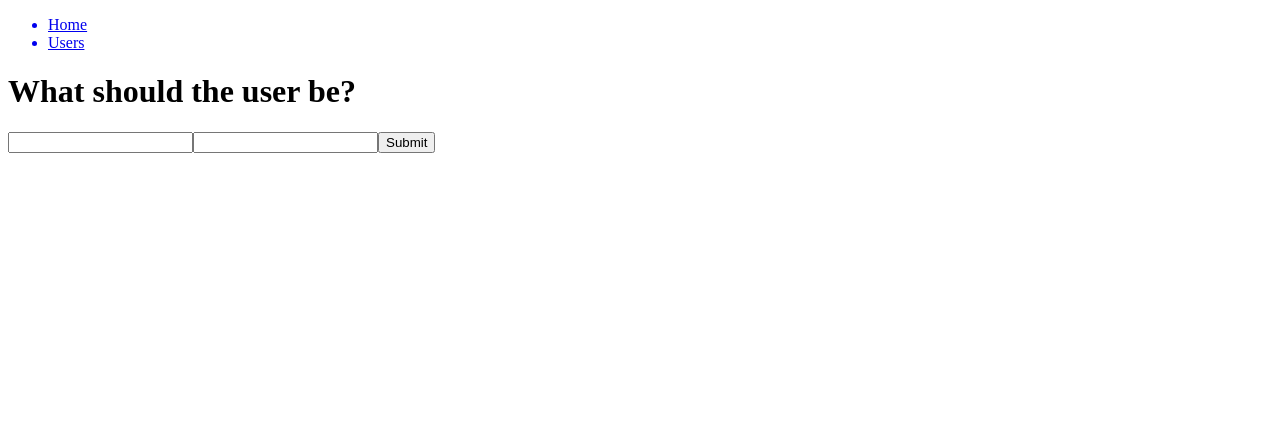
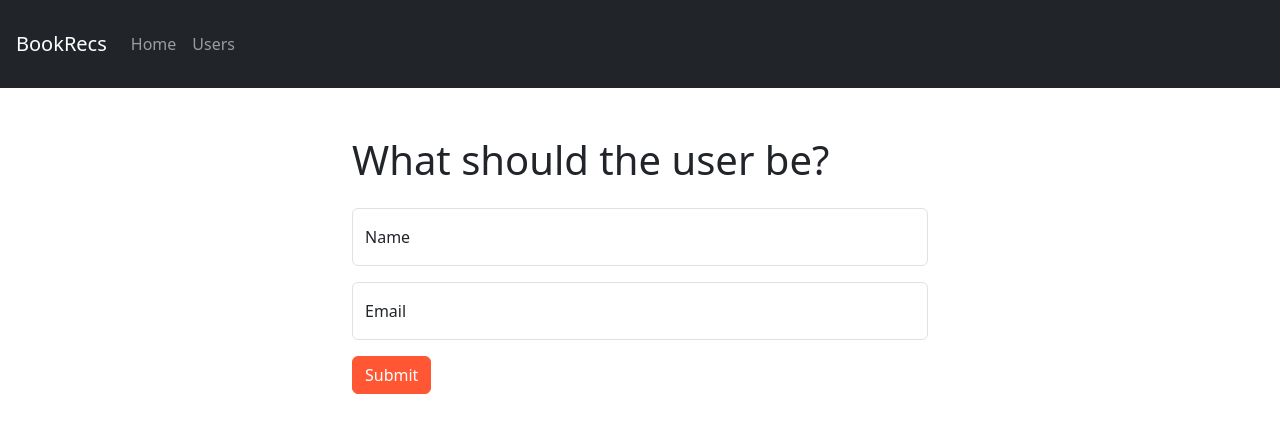
Before and after one commit to Bereket-Gebreyesus/Book-Recommendation-App, a React app in the folder client/: page /user/create in a window 1280 px wide. Shown: the top 432 px of the page. Built offline with nearby package versions, Linux system fonts and the light colour scheme.

Commit message:
Bootstrap configured and applied in createUser and home pages to see it's effect

```diff
--- a/client/package.json
+++ b/client/package.json
@@ -52,9 +52,13 @@
     "webpack-dev-server": "^5.0.4"
   },
   "dependencies": {
+    "@popperjs/core": "^2.11.8",
+    "bootstrap": "^5.3.3",
     "prop-types": "^15.7.2",
     "react": "^18.2.0",
+    "react-bootstrap": "^2.10.4",
     "react-dom": "^18.2.0",
+    "react-router-bootstrap": "^0.26.3",
     "react-router-dom": "^6.0.2"
   }
 }
--- a/client/src/App.jsx
+++ b/client/src/App.jsx
@@ -1,5 +1,6 @@
 import React from "react";
 import { Routes, Route } from "react-router-dom";
+import "./index.css";
 import Nav from "./components/Nav";
 import Home from "./pages/Home/Home";
 import CreateUser from "./pages/User/CreateUser";
--- a/client/src/components/Input.jsx
+++ b/client/src/components/Input.jsx
@@ -1,21 +1,28 @@
 import React from "react";
 import PropTypes from "prop-types";
+import Form from "react-bootstrap/Form";
 
-const Input = ({ name, value, onChange, ...rest }) => {
+const Input = ({ id, name, value, onChange, placeholder, ...rest }) => {
   return (
-    <input
-      {...rest}
-      name={name}
-      value={value}
-      onChange={(e) => onChange(e.target.value)}
-    />
+    <Form.Group controlId={id} className="form-floating mb-3">
+      <Form.Control
+        {...rest}
+        name={name}
+        value={value}
+        onChange={(e) => onChange(e.target.value)}
+        placeholder={placeholder}
+      />
+      <Form.Label>{placeholder}</Form.Label>
+    </Form.Group>
   );
 };
 
 Input.propTypes = {
+  id: PropTypes.string,
   name: PropTypes.string.isRequired,
   value: PropTypes.string.isRequired,
   onChange: PropTypes.func.isRequired,
+  placeholder: PropTypes.string.isRequired,
 };
 
 export default Input;
--- a/client/src/components/Nav.jsx
+++ b/client/src/components/Nav.jsx
@@ -1,19 +1,26 @@
 import React from "react";
-import { Link } from "react-router-dom";
+import { Navbar, Nav } from "react-bootstrap";
+import { LinkContainer } from "react-router-bootstrap";
 
 import TEST_ID from "./Nav.testid";
 
-const Nav = () => {
+const NavBar = () => {
   return (
-    <ul>
-      <Link to="/" data-testid={TEST_ID.linkToHome}>
-        <li>Home</li>
-      </Link>
-      <Link to="/user" data-testid={TEST_ID.linkToUsers}>
-        <li>Users</li>
-      </Link>
-    </ul>
+    <Navbar bg="dark" variant="dark" expand="lg">
+      <Navbar.Brand href="#" className="m-3">BookRecs</Navbar.Brand>
+      <Navbar.Toggle aria-controls="basic-navbar-nav" />
+      <Navbar.Collapse id="basic-navbar-nav">
+        <Nav className="me-auto">
+          <LinkContainer to="/" data-testid={TEST_ID.linkToHome}>
+            <Nav.Link>Home</Nav.Link>
+          </LinkContainer>
+          <LinkContainer to="/user" data-testid={TEST_ID.linkToUsers}>
+            <Nav.Link>Users</Nav.Link>
+          </LinkContainer>
+        </Nav>
+      </Navbar.Collapse>
+    </Navbar>
   );
 };
 
-export default Nav;
+export default NavBar;
--- /dev/null
+++ b/client/src/index.css
@@ -0,0 +1,21 @@
+:root {
+  --bs-primary: #ff5733;
+  --bs-primary-hover-bg: #cc4626;
+}
+
+body {
+  margin: 0;
+  /* Remove default margin */
+  padding: 0;
+  /* Remove default padding */
+}
+
+.btn-primary {
+  background-color: var(--bs-primary) !important;
+  border-color: var(--bs-primary) !important;
+}
+
+.btn-primary:hover {
+  background-color: var(--bs-primary-hover-bg) !important;
+  border-color: var(--bs-primary-hover-bg) !important;
+}
--- a/client/src/index.jsx
+++ b/client/src/index.jsx
@@ -1,5 +1,6 @@
 import React from "react";
 import { createRoot } from "react-dom/client";
+import "bootstrap/dist/css/bootstrap.min.css";
 
 import AppWrapper from "./AppWrapper";
 import App from "./App";
--- a/client/src/pages/Home/Home.jsx
+++ b/client/src/pages/Home/Home.jsx
@@ -1,17 +1,19 @@
 import React from "react";
-
+import { Container, Row, Col } from "react-bootstrap";
 import TEST_ID from "./Home.testid";
-
-const style = {
-  background: "lightblue",
-};
 
 const Home = () => {
   return (
-    <div data-testid={TEST_ID.container}>
-      <h1 style={style}>This is the homepage</h1>
-      <p>Good luck with the project!</p>
-    </div>
+    <Container data-testid={TEST_ID.container} className="p-3">
+      <Row>
+        <Col>
+          <h1 className="bg-primary text-white p-3 rounded">
+            This is the homepage
+          </h1>
+          <p className="mt-4">Good luck with the project!</p>
+        </Col>
+      </Row>
+    </Container>
   );
 };
 
--- a/client/src/pages/User/CreateUser.jsx
+++ b/client/src/pages/User/CreateUser.jsx
@@ -1,8 +1,11 @@
 import React, { useEffect, useState } from "react";
-
 import Input from "../../components/Input";
 import useFetch from "../../hooks/useFetch";
 import TEST_ID from "./CreateUser.testid";
+import Button from "react-bootstrap/Button";
+import Container from "react-bootstrap/Container";
+import Form from "react-bootstrap/Form";
+import Alert from "react-bootstrap/Alert";
 
 const CreateUser = () => {
   const [name, setName] = useState("");
@@ -14,7 +17,7 @@ const CreateUser = () => {
   };
   const { isLoading, error, performFetch, cancelFetch } = useFetch(
     "/user/create",
-    onSuccess,
+    onSuccess
   );
 
   useEffect(() => {
@@ -32,41 +35,37 @@ const CreateUser = () => {
     });
   };
 
-  let statusComponent = null;
-  if (error != null) {
-    statusComponent = (
-      <div data-testid={TEST_ID.errorContainer}>
-        Error while trying to create user: {error.toString()}
-      </div>
-    );
-  } else if (isLoading) {
-    statusComponent = (
-      <div data-testid={TEST_ID.loadingContainer}>Creating user....</div>
-    );
-  }
-
   return (
-    <div data-testid={TEST_ID.container}>
-      <h1>What should the user be?</h1>
-      <form onSubmit={handleSubmit}>
+    <Container className="mt-5" style={{ maxWidth: "600px" }}>
+      <h1 className="mb-4">What should the user be?</h1>
+      <Form onSubmit={handleSubmit}>
         <Input
+          id="nameInput"
           name="name"
           value={name}
           onChange={(value) => setName(value)}
+          placeholder="Name"
           data-testid={TEST_ID.nameInput}
         />
         <Input
+          id="emailInput"
           name="email"
           value={email}
           onChange={(value) => setEmail(value)}
+          placeholder="Email"
           data-testid={TEST_ID.emailInput}
         />
-        <button type="submit" data-testid={TEST_ID.submitButton}>
+        <Button type="submit" className="btn btn-primary" data-testid={TEST_ID.submitButton}>
           Submit
-        </button>
-      </form>
-      {statusComponent}
-    </div>
+        </Button>
+      </Form>
+      {isLoading && <div className="mt-3">Creating user....</div>}
+      {error && (
+        <Alert variant="danger" className="mt-3" role="alert" data-testid={TEST_ID.errorContainer}>
+          Error while trying to create user: {error.toString()}
+        </Alert>
+      )}
+    </Container>
   );
 };
 
```
Also changed, not shown: 1 other file (tests, documents, lock files or other folders).
